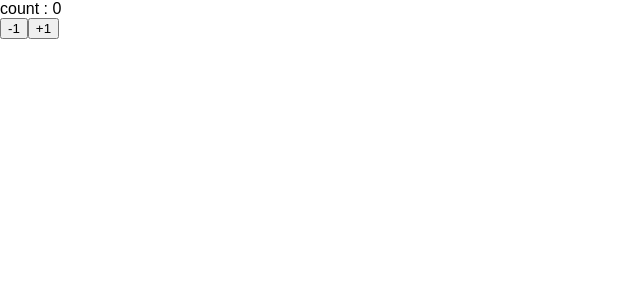
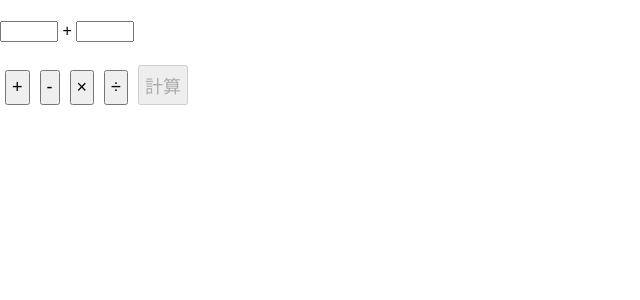
Before and after one commit to toshi0819/react-app, a React (Create React App) app: page / in a window 1280 px wide. Shown: the top 300 px of the page, without its empty margins (0-640 px from the left). Built offline with nearby package versions, Linux system fonts and the light colour scheme.

Commit message:
四則演算

```diff
--- /dev/null
+++ b/src/App.css
@@ -0,0 +1,12 @@
+.buttons{
+    padding: 5px;
+    font-size: large;
+    margin: 5px;
+}
+.getAns:hover{
+    background-color: red;
+}
+
+input{
+    width: 50px;
+}
--- a/src/App.js
+++ b/src/App.js
@@ -1,12 +1,23 @@
 import React from 'react';
-
+import "./App.css";
 const App = () => (<Counter> </Counter>)
 
 class Counter extends React.Component{
   constructor(props){
     super(props)
      console.log(this.state)
-     this.state = { count : 0}
+     this.state = { text : "",
+                    text2 : "",
+                    sum: "",
+                    mode : " + ",
+                    modeView : " ",
+                    buttonFlg : false}
+  }
+
+  setButtonFlg = () => {
+    if (this.state.value !== "" && this.state.value2 !== "" && !this.state.mode !== "") {
+      this.setState({ buttonFlg: true })
+    }
   }
 
   handlePlusButton = () => {
@@ -18,13 +29,62 @@ class Counter extends React.Component{
     console.log("handleMinusButton")
     this.setState({ count: this.state.count - 1 })
   }
+
+  changetextarea = (obj) => {
+    this.setState({ [obj.target.name]: obj.target.value})
+    this.setButtonFlg();
+  }
+
+  changeMode(e) {
+    this.setState({mode : e.target.value,
+                   modeView : e.target.value
+    })
+    this.setButtonFlg();
+
+  }
+  getSum = () => {
+    console.log("sum")
+    var result = 0;
+    var value1 = this.state.text
+    var value2 = this.state.text2
+    switch(this.state.mode){
+      case "+" :
+        result = Number(value1) + Number(value2)
+        break;
+      case "‐":
+        result = Number(value1) - Number(value2)
+        break;
+      case "×":
+        result = Number(value1) * Number(value2)
+        break;
+      case "÷":
+        result = Number(value1) / Number(value2)
+        break;
+      default :
+        console.log("error")
+        break
+    }
+    this.setState({sum: " = " + result})
+  }
+
   render(){
     console.log(this.state)
   return (
     <React.Fragment>
-    <div>count : { this.state.count}</div>
-    <button onClick={this.handleMinusButton}>-1</button>
-    <button onClick={this.handlePlusButton}>+1</button>
+      <div>
+        <h1>{this.state.text} {this.state.modeView} {this.state.text2} {this.state.sum}</h1>
+      </div>
+      <input type="number" name="text" value={this.state.text} onChange={this.changetextarea.bind(this)} size="5"/>
+      {this.state.mode}
+      <input type="number" name="text2" value={this.state.text2} onChange={this.changetextarea.bind(this)} size="5"/>
+      {this.state.sum}
+      <br/>
+      <br/>
+      <button className="buttons" value="+" onClick={this.changeMode.bind(this)}>+</button>
+      <button className="buttons" value="‐" onClick={this.changeMode.bind(this)}>-</button>
+      <button className="buttons" value="×" onClick={this.changeMode.bind(this)}>×</button>
+      <button className="buttons" value="÷" onClick={this.changeMode.bind(this)}>÷</button>
+      <button className={this.state.buttonFlg ? "buttons getAns" : "buttons"} onClick={this.getSum} disabled={!this.state.text || !this.state.text2 || !this.state.mode }>計算</button>
     </React.Fragment>
   )
   }
```
